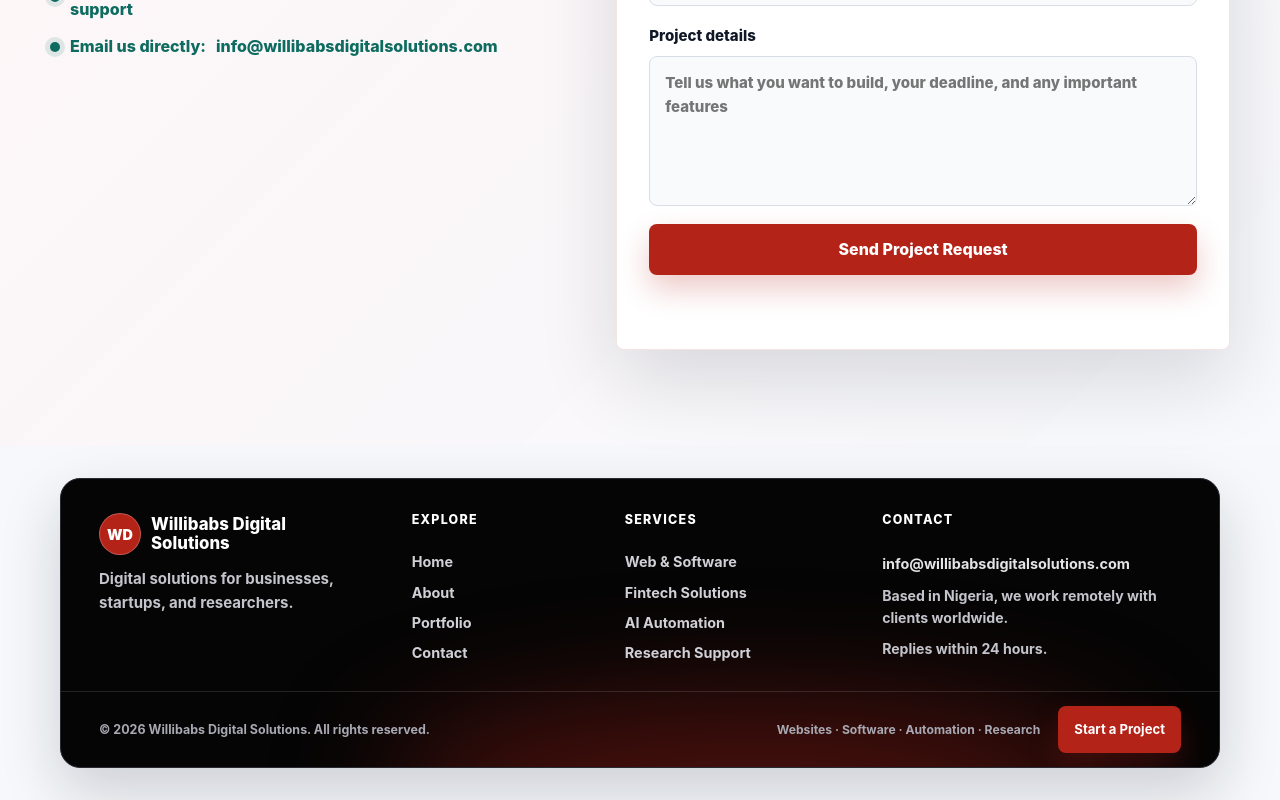
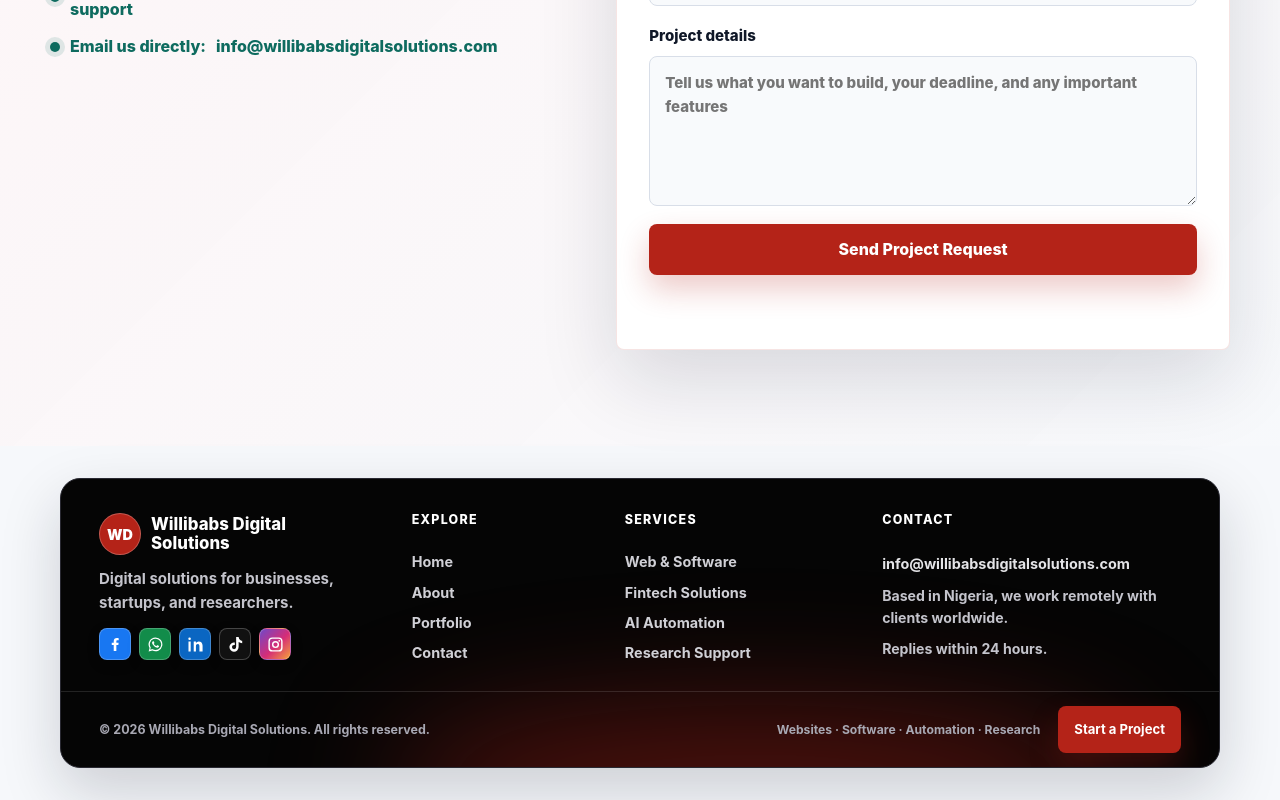
Before and after one commit to davidjames2708-dotcom/willibabsdigitalsolutions, a Next.js app: page / in a window 1280 px wide. Shown: the part 8107-8907 px from the top of the page. Built offline with nearby package versions, Linux system fonts and the light colour scheme.

Commit message:
Add social icons to footer

```diff
--- a/components/Footer.jsx
+++ b/components/Footer.jsx
@@ -11,6 +11,23 @@ export default function Footer() {
               <strong>Willibabs Digital<br />Solutions</strong>
             </Link>
             <p>Digital solutions for businesses, startups, and researchers.</p>
+            <div className="footer-social" role="group" aria-label="Social media platforms">
+              <span className="footer-social-icon facebook" role="img" aria-label="Facebook">
+                <svg viewBox="0 0 24 24" aria-hidden="true"><path d="M13.2 21v-8.2H16l.4-3.2h-3.2V7.5c0-.9.3-1.5 1.6-1.5h1.7V3.1c-.8-.1-1.7-.2-2.6-.2-2.6 0-4.4 1.6-4.4 4.5v2.2H6.7v3.2h2.8V21h3.7Z" /></svg>
+              </span>
+              <span className="footer-social-icon whatsapp" role="img" aria-label="WhatsApp">
+                <svg viewBox="0 0 24 24" aria-hidden="true"><path d="M12.04 2a9.8 9.8 0 0 0-8.42 14.82L2.3 22l5.3-1.39A9.8 9.8 0 1 0 12.04 2Zm0 17.8a8 8 0 0 1-4.08-1.12l-.3-.18-3.15.83.84-3.07-.2-.31a8 8 0 1 1 6.9 3.85Zm4.39-5.98c-.24-.12-1.43-.7-1.65-.78-.22-.08-.38-.12-.54.12-.16.24-.62.78-.76.94-.14.16-.28.18-.52.06-.24-.12-1.01-.37-1.92-1.18-.71-.63-1.19-1.42-1.33-1.66-.14-.24-.02-.37.1-.49.11-.11.24-.28.36-.42.12-.14.16-.24.24-.4.08-.16.04-.3-.02-.42-.06-.12-.54-1.3-.74-1.78-.19-.47-.39-.4-.54-.41h-.46c-.16 0-.42.06-.64.3-.22.24-.84.82-.84 2s.86 2.31.98 2.47c.12.16 1.7 2.6 4.12 3.64.58.25 1.03.4 1.38.51.58.18 1.1.16 1.51.1.46-.07 1.43-.58 1.63-1.14.2-.56.2-1.04.14-1.14-.06-.1-.22-.16-.46-.28Z" /></svg>
+              </span>
+              <span className="footer-social-icon linkedin" role="img" aria-label="LinkedIn">
+                <svg viewBox="0 0 24 24" aria-hidden="true"><path d="M5.2 7.9H2.1V22h3.1V7.9ZM3.65 2A1.82 1.82 0 1 0 3.7 5.64 1.82 1.82 0 0 0 3.65 2ZM22 13.92c0-4.25-2.27-6.23-5.3-6.23a4.57 4.57 0 0 0-4.1 2.26V7.9H9.5V22h3.1v-7c0-1.85.35-3.64 2.65-3.64 2.27 0 2.3 2.11 2.3 3.76V22H22v-8.08Z" /></svg>
+              </span>
+              <span className="footer-social-icon tiktok" role="img" aria-label="TikTok">
+                <svg viewBox="0 0 24 24" aria-hidden="true"><path d="M19.6 6.2a5.2 5.2 0 0 1-3.2-4.7h-3.5v14.1a2.95 2.95 0 1 1-2.95-2.95c.38 0 .75.07 1.08.2V9.27a6.5 6.5 0 1 0 5.37 6.4V8.5a8.65 8.65 0 0 0 5.05 1.62V6.65c-.63 0-1.25-.15-1.85-.45Z" /></svg>
+              </span>
+              <span className="footer-social-icon instagram" role="img" aria-label="Instagram">
+                <svg viewBox="0 0 24 24" aria-hidden="true"><path d="M7.5 2h9A5.5 5.5 0 0 1 22 7.5v9a5.5 5.5 0 0 1-5.5 5.5h-9A5.5 5.5 0 0 1 2 16.5v-9A5.5 5.5 0 0 1 7.5 2Zm0 2A3.5 3.5 0 0 0 4 7.5v9A3.5 3.5 0 0 0 7.5 20h9a3.5 3.5 0 0 0 3.5-3.5v-9A3.5 3.5 0 0 0 16.5 4h-9ZM12 7a5 5 0 1 1 0 10 5 5 0 0 1 0-10Zm0 2a3 3 0 1 0 0 6 3 3 0 0 0 0-6Zm5.25-3.5a1.25 1.25 0 1 1 0 2.5 1.25 1.25 0 0 1 0-2.5Z" /></svg>
+              </span>
+            </div>
           </div>
 
           <nav className="footer-links" aria-label="Footer navigation">
--- a/style.css
+++ b/style.css
@@ -3262,6 +3262,49 @@ textarea:focus {
   max-width: 240px;
   font-size: 0.94rem;
   line-height: 1.55;
+}
+
+.footer-social {
+  display: flex;
+  gap: 8px;
+  margin-top: 14px;
+}
+
+.footer-social-icon {
+  width: 32px;
+  height: 32px;
+  display: grid;
+  place-items: center;
+  border: 1px solid rgba(255, 255, 255, 0.22);
+  border-radius: 8px;
+  color: #ffffff;
+  box-shadow: 0 4px 12px rgba(0, 0, 0, 0.22);
+}
+
+.footer-social-icon svg {
+  width: 17px;
+  height: 17px;
+  fill: currentColor;
+}
+
+.footer-social-icon.facebook {
+  background: #1877f2;
+}
+
+.footer-social-icon.whatsapp {
+  background: #128c4a;
+}
+
+.footer-social-icon.linkedin {
+  background: #0a66c2;
+}
+
+.footer-social-icon.tiktok {
+  background: #111111;
+}
+
+.footer-social-icon.instagram {
+  background: linear-gradient(135deg, #7048c8 0%, #d52d77 55%, #f6a13a 100%);
 }
 
 .footer h2 {
```
